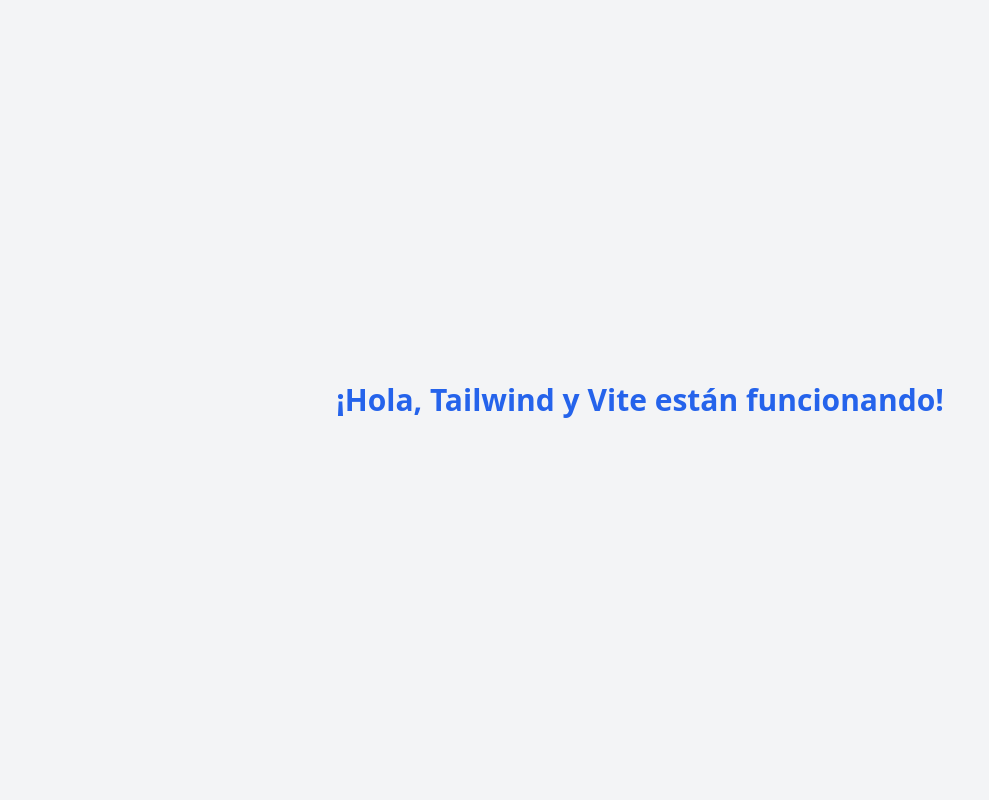
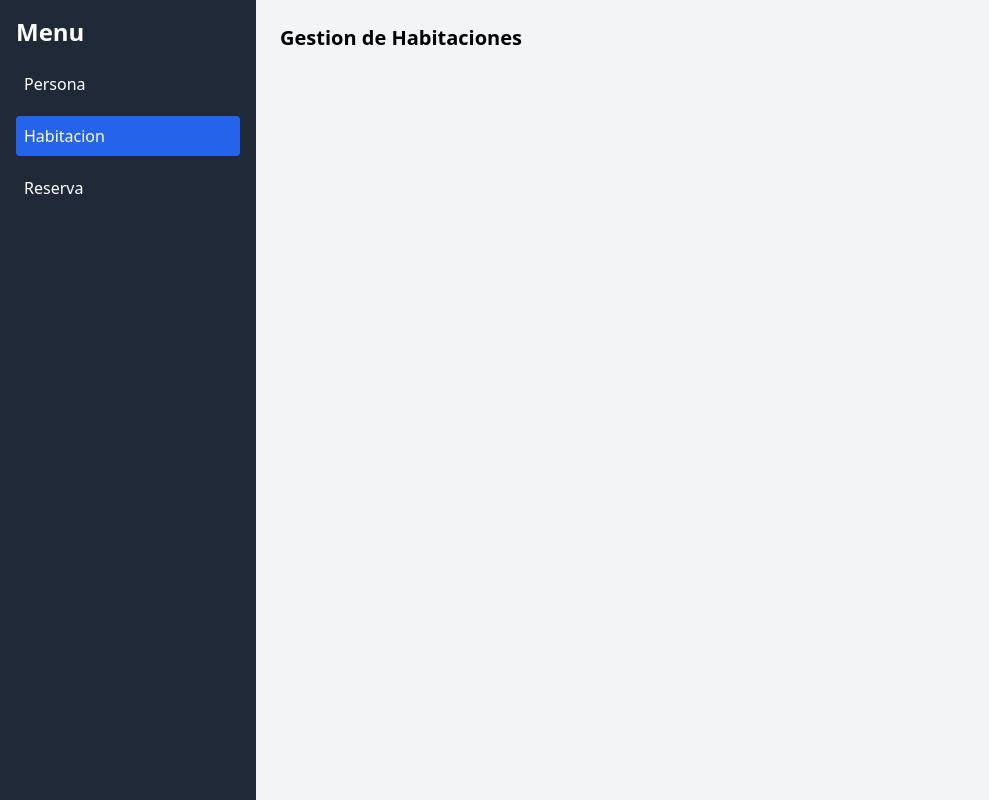
Before and after one commit to PyCeciliaReyes/system-reservation-client, a React (Vite) app: page /habitacion in a window 1280 px wide. Shown: the whole page, without its empty margins (0-989 px from the left). Built offline with nearby package versions, Linux system fonts and the light colour scheme.

Commit message:
Agregar enrutamiento y componentes para la gestion de personas, habitaciones y reservas

```diff
--- a/package.json
+++ b/package.json
@@ -11,7 +11,8 @@
   },
   "dependencies": {
     "react": "^18.3.1",
-    "react-dom": "^18.3.1"
+    "react-dom": "^18.3.1",
+    "react-router-dom": "^7.1.3"
   },
   "devDependencies": {
     "@eslint/js": "^9.17.0",
--- a/src/App.jsx
+++ b/src/App.jsx
@@ -1,9 +1,58 @@
+import React from 'react';
+import { BrowserRouter as Router, Routes, Route, NavLink } from 'react-router-dom';
+import { Persona, Reserva, Habitacion } from './componente/index';
 
 export const App = () => {
+  return (
+    <Router>
+      <div className="flex h-screen">
+        {/* Barra de Navegacion */}
+        <nav className="w-1/5 bg-gray-800 text-white p-4">
+          <h2 className="text-2xl font-bold mb-4">Menu</h2>
+          <ul className="space-y-3">
+            <li>
+              <NavLink
+                to="/persona"
+                className={({ isActive }) =>
+                  `block p-2 rounded ${isActive ? 'bg-blue-600' : 'hover:bg-gray-700'}`
+                }
+              >
+                Persona
+              </NavLink>
+            </li>
+            <li>
+              <NavLink
+                to="/habitacion"
+                className={({ isActive }) =>
+                  `block p-2 rounded ${isActive ? 'bg-blue-600' : 'hover:bg-gray-700'}`
+                }
+              >
+                Habitacion
+              </NavLink>
+            </li>
+            <li>
+              <NavLink
+                to="/reserva"
+                className={({ isActive }) =>
+                  `block p-2 rounded ${isActive ? 'bg-blue-600' : 'hover:bg-gray-700'}`
+                }
+              >
+                Reserva
+              </NavLink>
+            </li>
+          </ul>
+        </nav>
 
-  return (
-    <div className="flex items-center justify-center h-screen bg-gray-100">
-      <h1 className="text-3xl font-bold text-blue-600">¡Hola, Tailwind y Vite están funcionando!</h1>
-    </div>
-  )
-}
+        {/* Contenido */}
+        <main className="w-4/5 bg-gray-100 p-6">
+          <Routes>
+            <Route path="/persona" element={<Persona />} />
+            <Route path="/habitacion" element={<Habitacion />} />
+            <Route path="/reserva" element={<Reserva />} />
+            <Route path="/" element={<h1>Bienvenido al sistema de reservas</h1>} />
+          </Routes>
+        </main>
+      </div>
+    </Router>
+  );
+};
--- /dev/null
+++ b/src/componente/habitacion/habitacion.jsx
@@ -0,0 +1,7 @@
+import React from 'react'
+
+export const Habitacion = () => {
+  return (
+    <h1 className="text-xl font-bold">Gestion de Habitaciones</h1>
+  )
+}
--- /dev/null
+++ b/src/componente/index.js
@@ -0,0 +1,3 @@
+export * from './habitacion/habitacion';
+export * from './persona/persona';
+export * from './reserva/reserva';
--- /dev/null
+++ b/src/componente/persona/persona.jsx
@@ -0,0 +1,7 @@
+import React from 'react'
+
+export const Persona = () => {
+  return (
+    <h1 className="text-xl font-bold">Gestion de Personas</h1>
+  )
+}
--- /dev/null
+++ b/src/componente/reserva/reserva.jsx
@@ -0,0 +1,7 @@
+import React from 'react'
+
+export const Reserva = () => {
+  return (
+    <h1 className="text-xl font-bold">Gestion de reserva</h1>
+  )
+}
```
Also changed, not shown: 1 other file (tests, documents, lock files or other folders).
